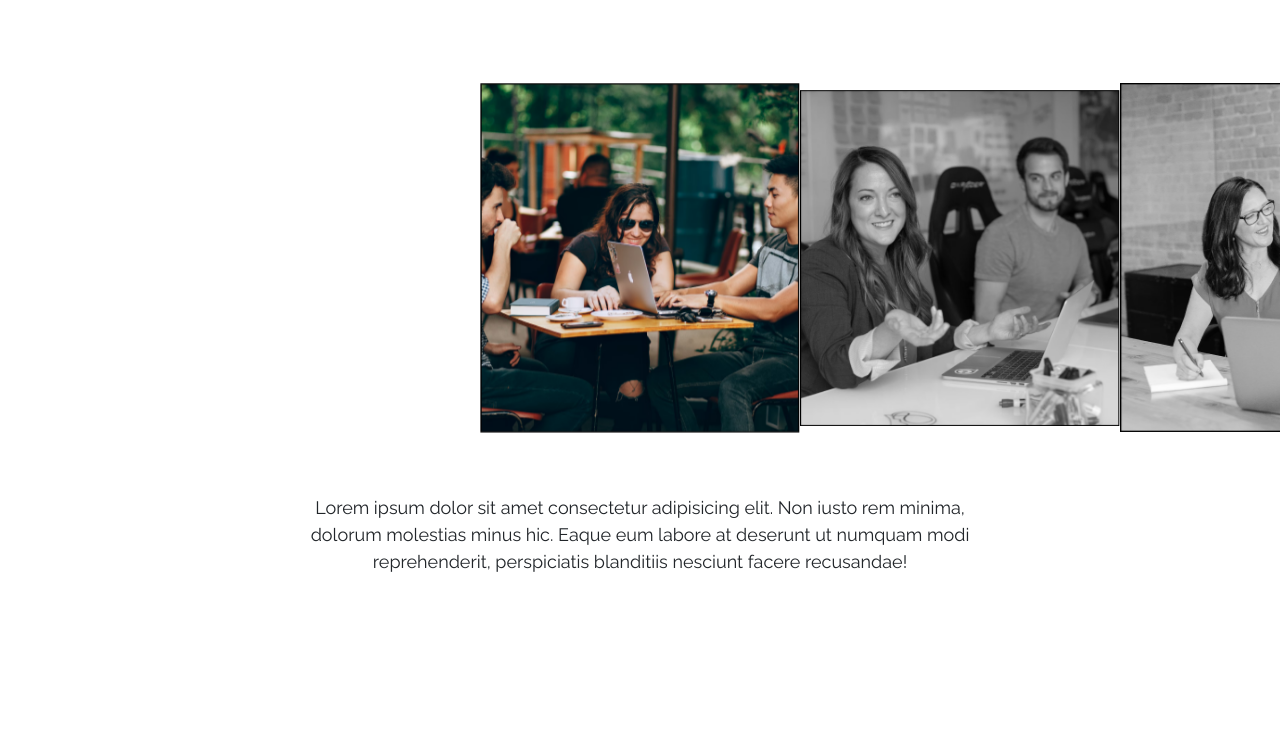
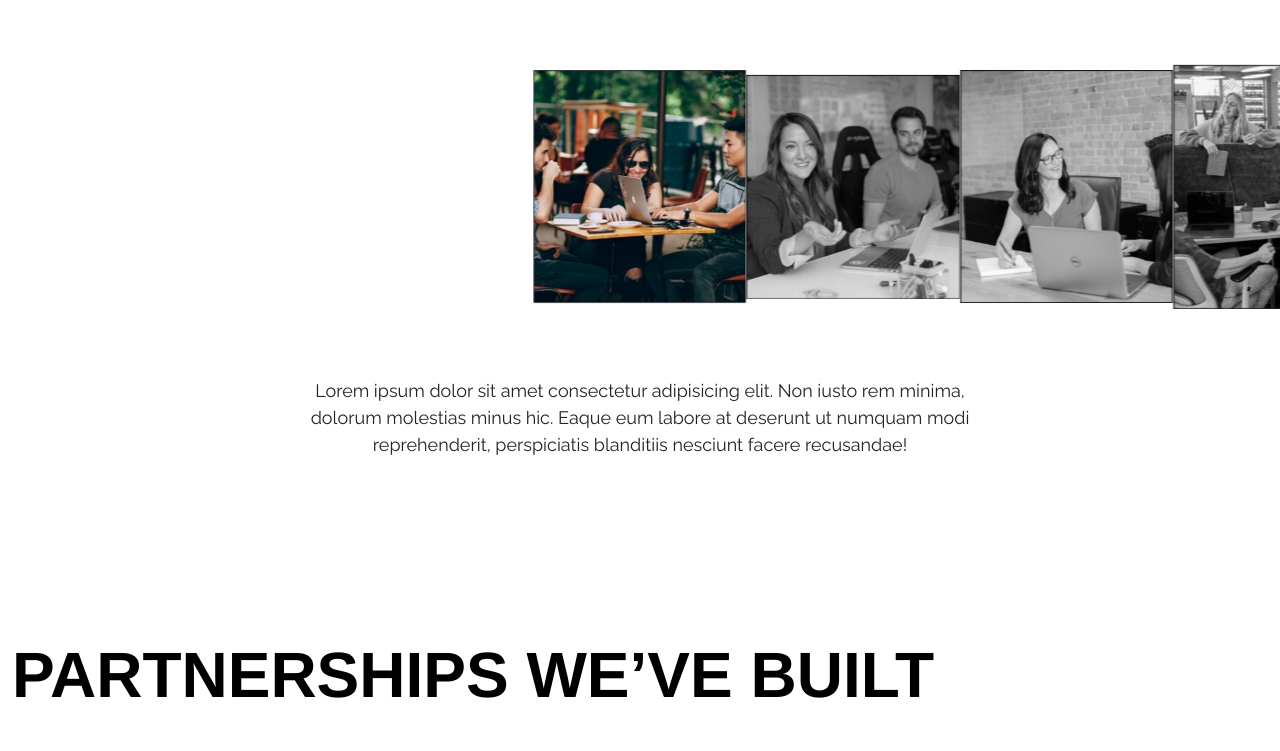
Before and after one commit to JitenderMX/media-x, a plain HTML site: page about-us.html in a window 1280 px wide. Shown: the part 2300-3051 px from the top of the page. Drawn offline with nearby package versions, Linux system fonts and the light colour scheme.

Commit message:
about and project page responsite

```diff
--- a/about-us.html
+++ b/about-us.html
@@ -241,7 +241,7 @@
             <div class="container-xxl">
                 <h2>A glimpse of our past</h2>
             </div>
-            <div class="container-xxl p-0 mt-5">
+            <div class=" p-0 mt-5">
                 <div class="swiper mySwiper" id="mySwiper">
                     <div class="swiper-wrapper">
                         <div class="swiper-slide" id="glimg-1"><img src="image/i1.png" alt=""></div>
@@ -288,7 +288,7 @@
                     </div>
                 </div> -->
                 <div class="row justify-content-center text-center">
-                    <div class="col-sm-10 col-md-8 mt-4 glimg-text">
+                    <div class="col-sm-10 col-md-8 mt-4 mt-lg-5 glimg-text">
                         <p class="" data-gli-text="glimg-1">Lorem ipsum dolor sit amet consectetur adipisicing elit. Non
                             iusto
                             rem minima, dolorum molestias minus hic. Eaque eum labore at deserunt ut numquam modi
@@ -485,10 +485,10 @@
             slidesPerView: 4,
           },
           768: {  // large screens
-            slidesPerView: 3,
+            slidesPerView: 5,
           },
           1024: {  // extra large screens
-            slidesPerView: 4,
+            slidesPerView: 6,
           },
         },
         on: {
```
